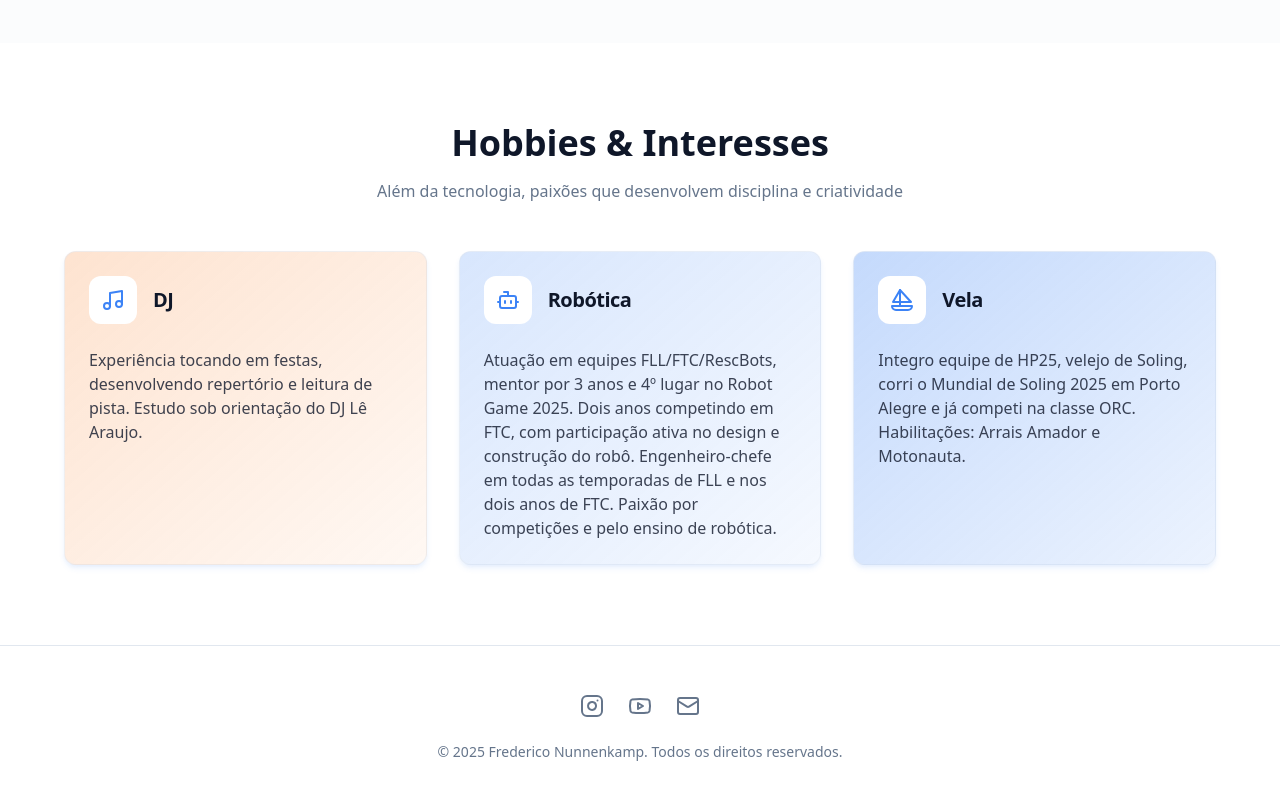
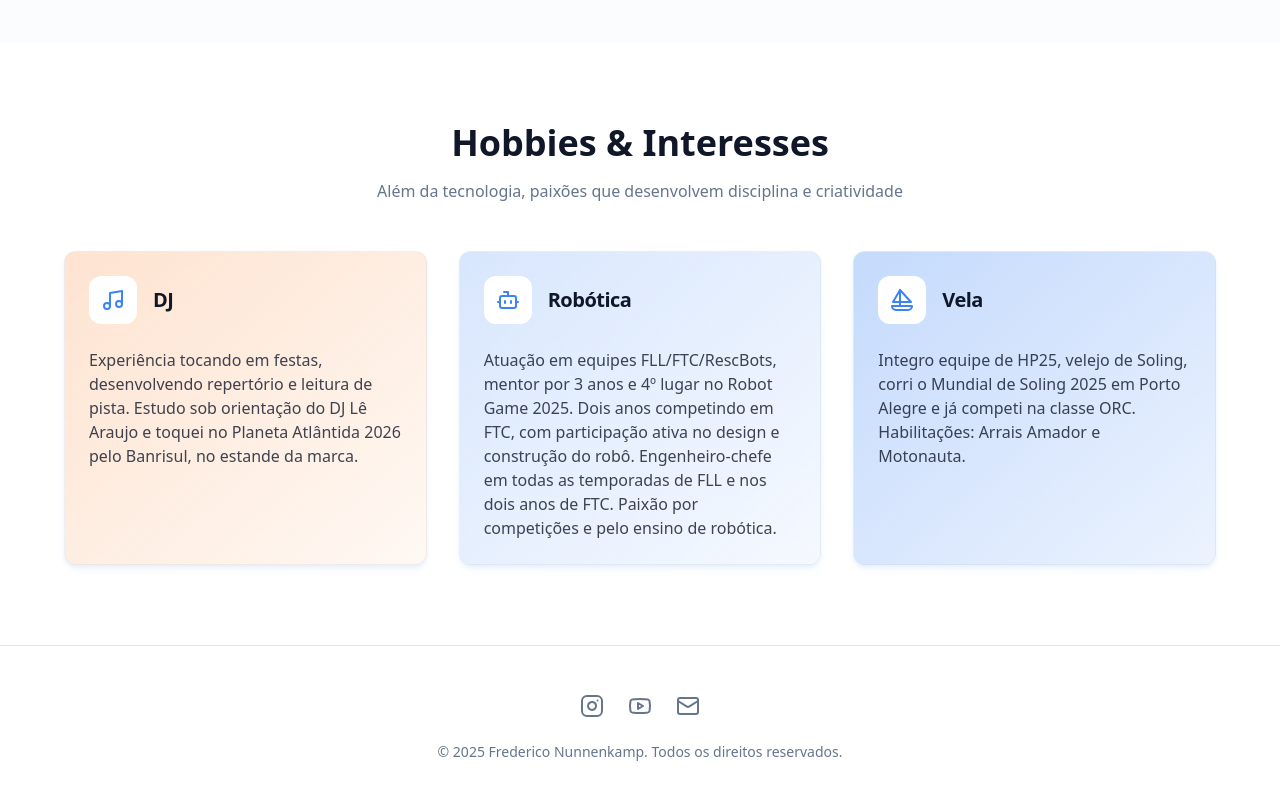
Before and after one commit to djfrednunnenkamp/Portfo_lio_de_Frederico_Nunnenkamp, a React (Vite) app: page / in a window 1280 px wide. Shown: the part 3217-4017 px from the top of the page. Built offline with nearby package versions, Linux system fonts and the light colour scheme.

Commit message:
Adicionado menção do Planeta Atlântida 2026.

```diff
--- a/src/translations.ts
+++ b/src/translations.ts
@@ -158,7 +158,7 @@ export const translations = {
       dj: {
         title: "DJ",
         description:
-          "Experiência tocando em festas, desenvolvendo repertório e leitura de pista. Estudo sob orientação do DJ Lê Araujo.",
+          "Experiência tocando em festas, desenvolvendo repertório e leitura de pista. Estudo sob orientação do DJ Lê Araujo e toquei no Planeta Atlântida 2026 pelo Banrisul, no estande da marca.",
       },
       sailing: {
         title: "Robótica",
@@ -334,7 +334,7 @@ export const translations = {
       dj: {
         title: "DJ",
         description:
-          "Experience playing at parties, developing repertoire and crowd reading. Studying under the guidance of DJ Lê Araujo.",
+          "Experience performing at parties, developing repertoire, and reading the crowd. I study under the guidance of DJ Lê Araujo and performed at Planeta Atlântida 2026 through Banrisul, playing at their stand.",
       },
       sailing: {
         title: "Robotics",
```
